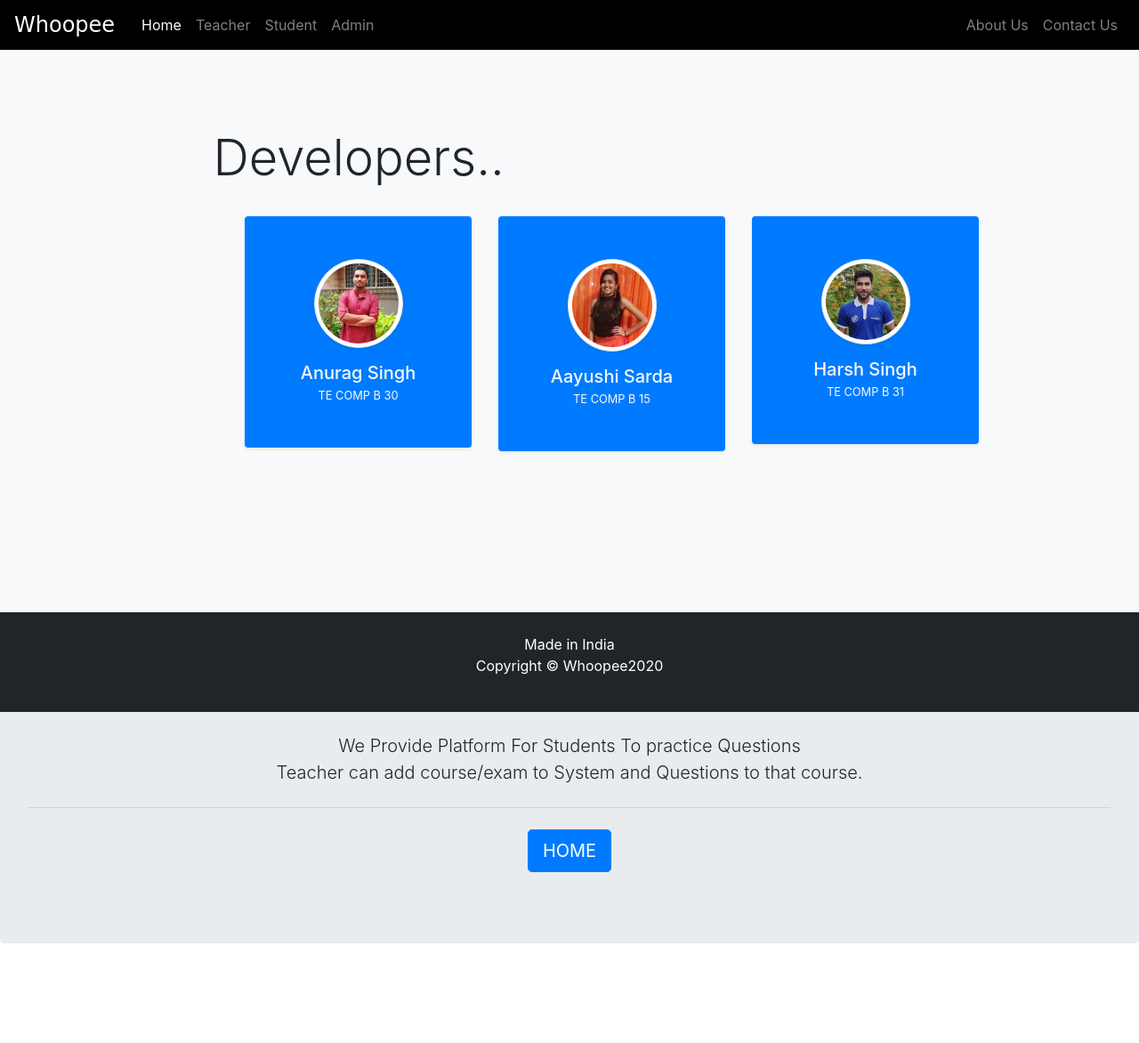
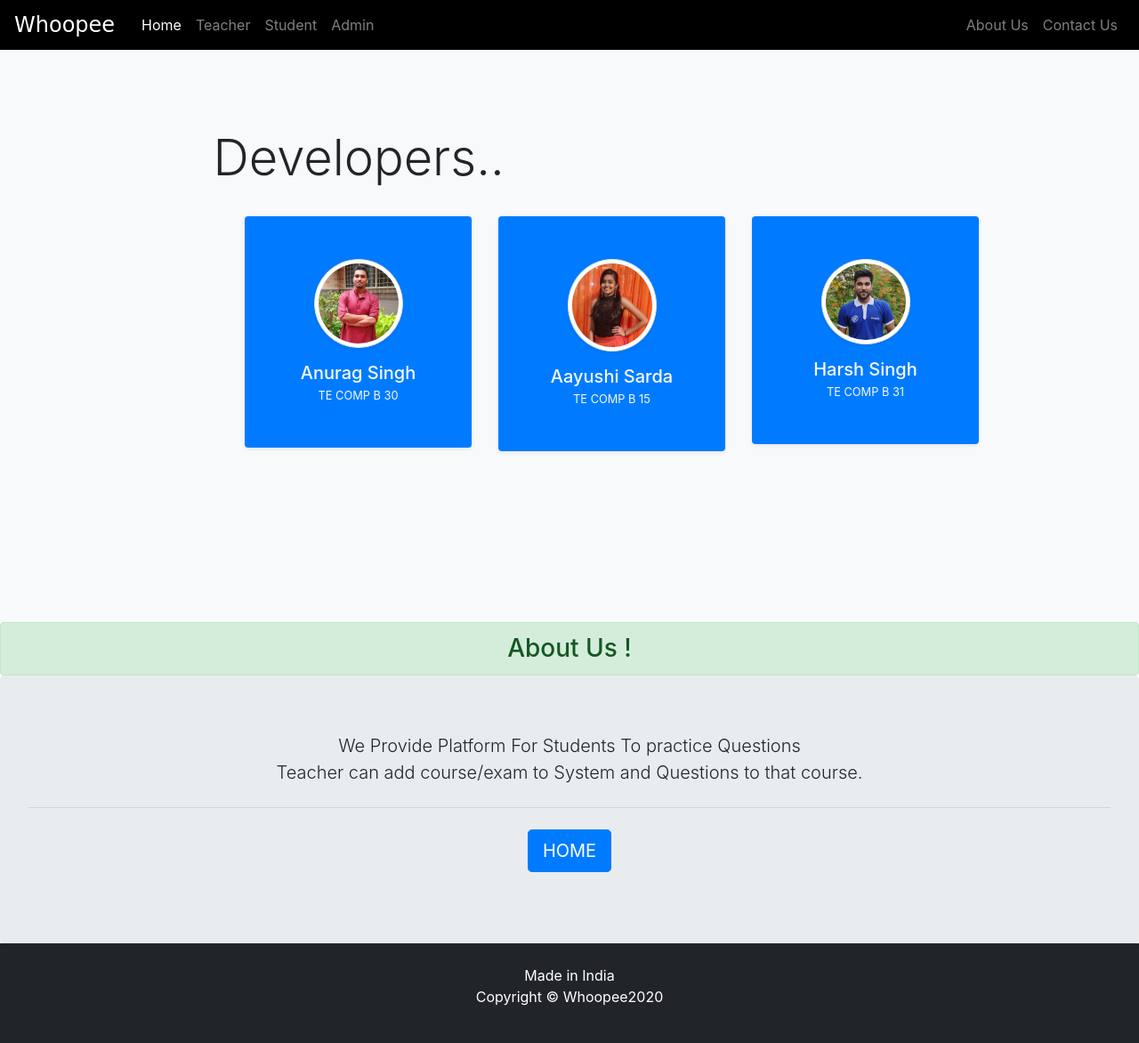
Before and after one commit to HarshSingh74/QuizApp, a Django app: page /aboutus in a window 1280 px wide. Shown: the whole page at 89% size. Before the commit the page ends 1060 px from the top, so only its background shows below. Run offline with Django 3.2, Linux system fonts and the light colour scheme; some libraries are stand-ins or nearby versions.

Commit message:
Fixed Footer

```diff
--- a/templates/quiz/footer.html
+++ b/templates/quiz/footer.html
@@ -13,10 +13,9 @@
 -----------------------------------------*/
     footer {
       padding: 0px 0px 0px 0px;
-      position:fixed;
+      position:relative;
       background-color: #212529;
       margin: 0px;
-      position: fixed;
     left: 0;
     bottom: 0;
   width: 100%;
```
